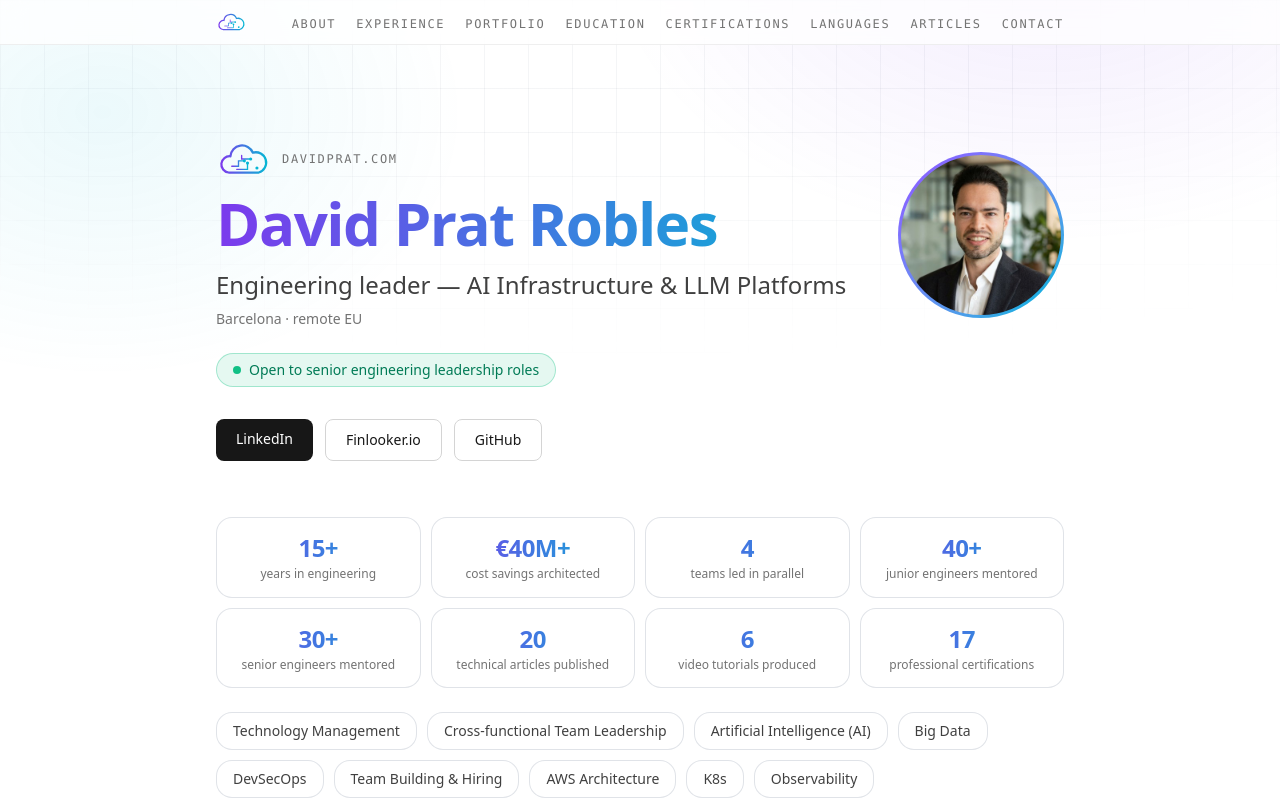
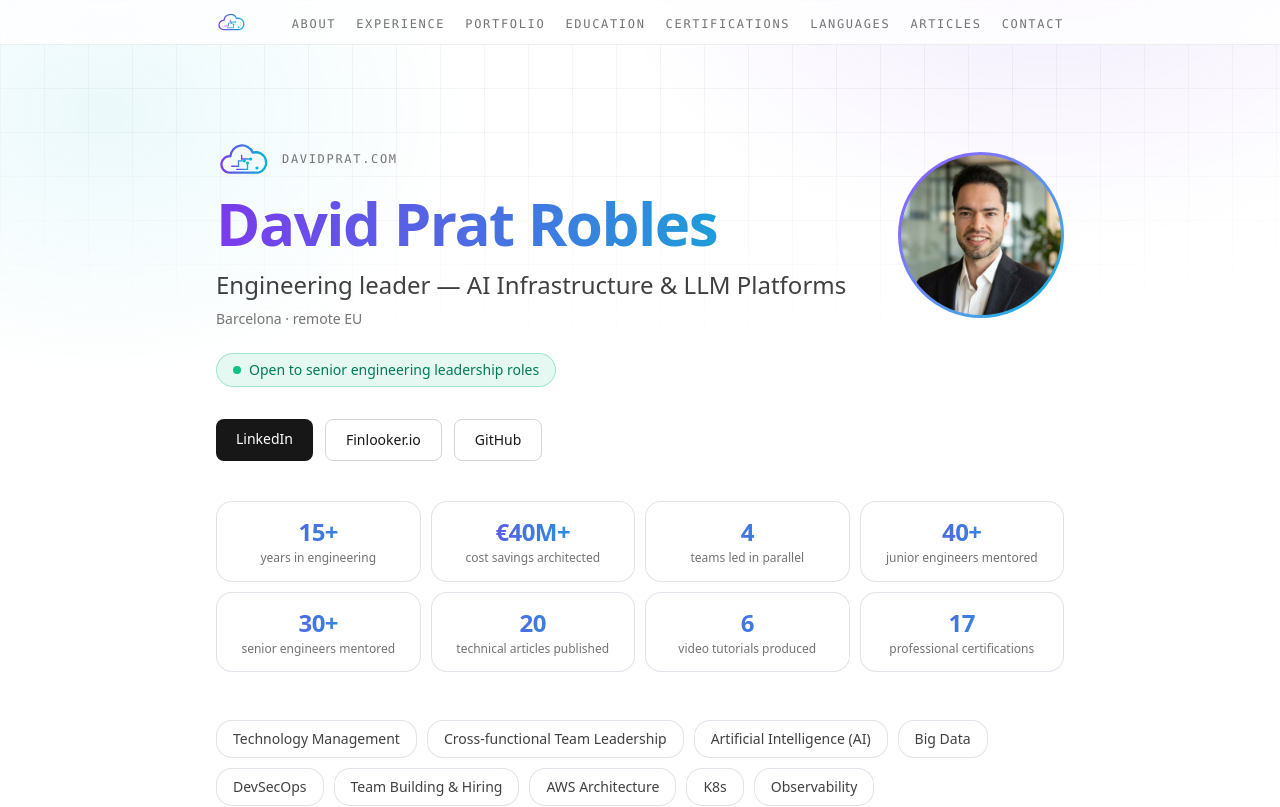
Before and after one commit to davidpr/davidprat.com, a Next.js app: page / in a window 1280 px wide. Shown: the top 807 px of the page. Built offline with nearby package versions, Linux system fonts and the light colour scheme.

Commit message:
style: tighten hero-to-cards gap, widen cards-to-skills gap
Highlight cards read as part of the hero identity block, so they should
sit closer to the profile buttons; the skills pill list is a distinct
section and needs a clearer break before it.

```diff
--- a/components/Hero.tsx
+++ b/components/Hero.tsx
@@ -4,7 +4,7 @@ import { LogoMark } from "@/components/Logo";
 
 export function Hero() {
   return (
-    <header className="pt-14 pb-12 sm:pt-24 sm:pb-14">
+    <header className="pt-14 pb-8 sm:pt-24 sm:pb-10">
       <div className="flex flex-col-reverse items-start justify-between gap-8 sm:flex-row sm:items-center">
         <div>
           <p className="fade-up flex items-center gap-3">
--- a/components/Stats.tsx
+++ b/components/Stats.tsx
@@ -2,7 +2,7 @@ import { site } from "@/content/site";
 
 export function Stats() {
   return (
-    <section aria-label="Career highlights" className="fade-up delay-4 pb-6">
+    <section aria-label="Career highlights" className="fade-up delay-4 pb-10 sm:pb-12">
       <dl className="grid grid-cols-2 gap-2.5 sm:grid-cols-4">
         {site.stats.map((s) => (
           <div key={s.label} className="card flex flex-col px-3 py-3.5 text-center">
```
